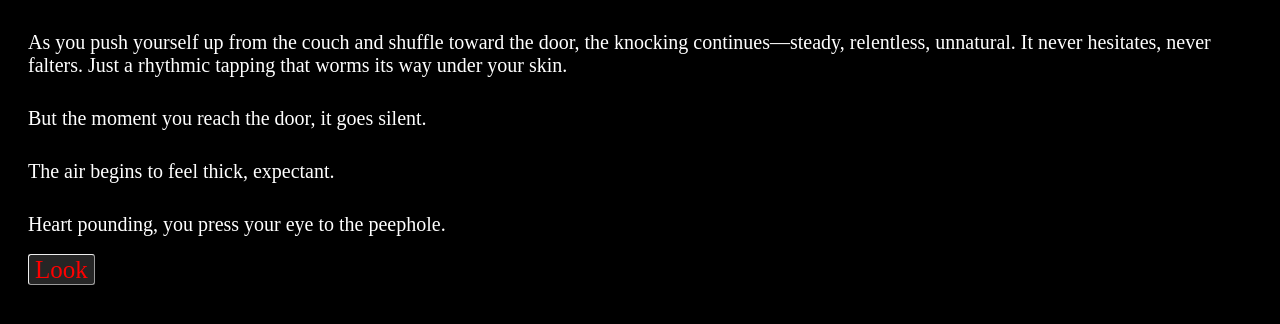
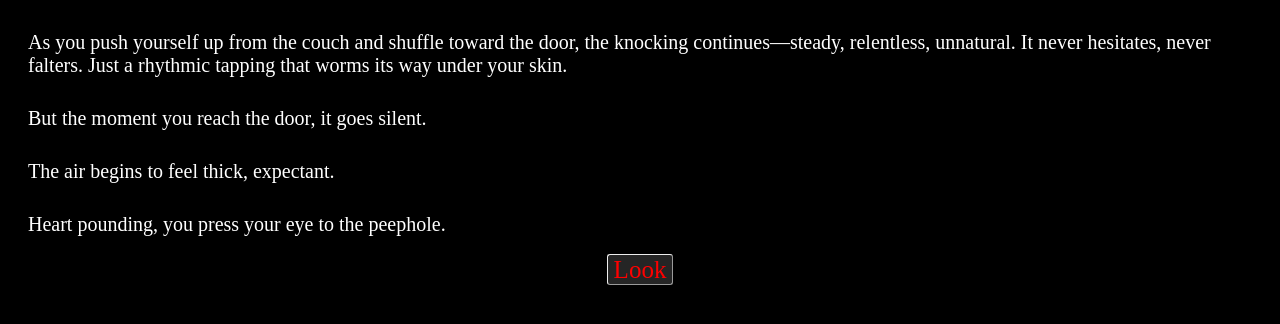
Before and after one commit to Summerr-R/project2art109, a plain HTML site: page Home/checkdoor.html in a window 1280 px wide. Shown: the part 134-458 px from the top of the page. Drawn offline with Linux system fonts and the light colour scheme.

Commit message:
Update checkdoor.html

```diff
--- a/Home/checkdoor.html
+++ b/Home/checkdoor.html
@@ -14,6 +14,8 @@
         <p>But the moment you reach the door, it goes silent.</p>
         <p>The air begins to feel thick, expectant.</p>
         <p>Heart pounding, you press your eye to the peephole.</p>
+    </div>
+    <div class="event_wrapper">
         <a href="peep.html" class="btn">Look</a>
     </div>
 </body>
```
